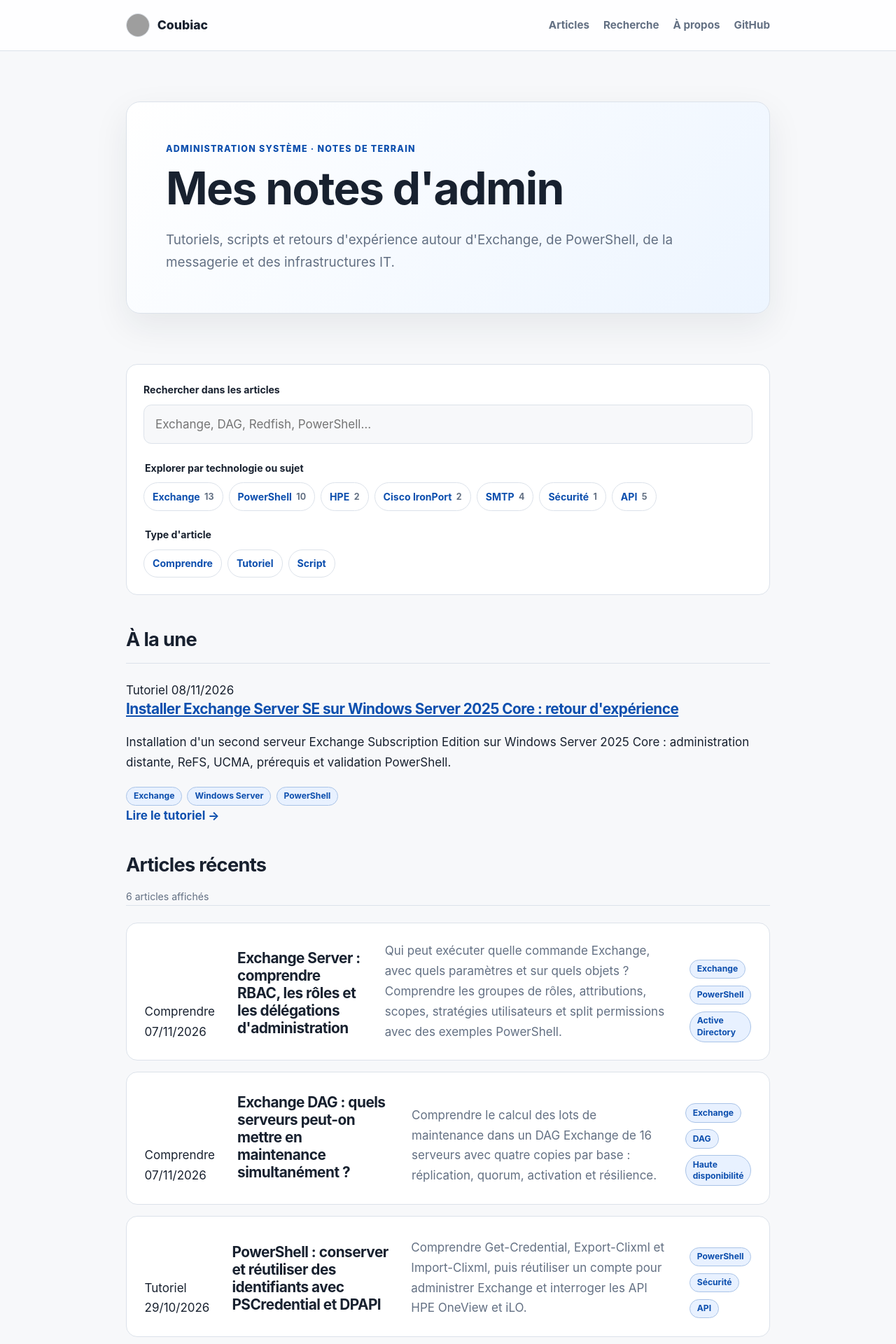
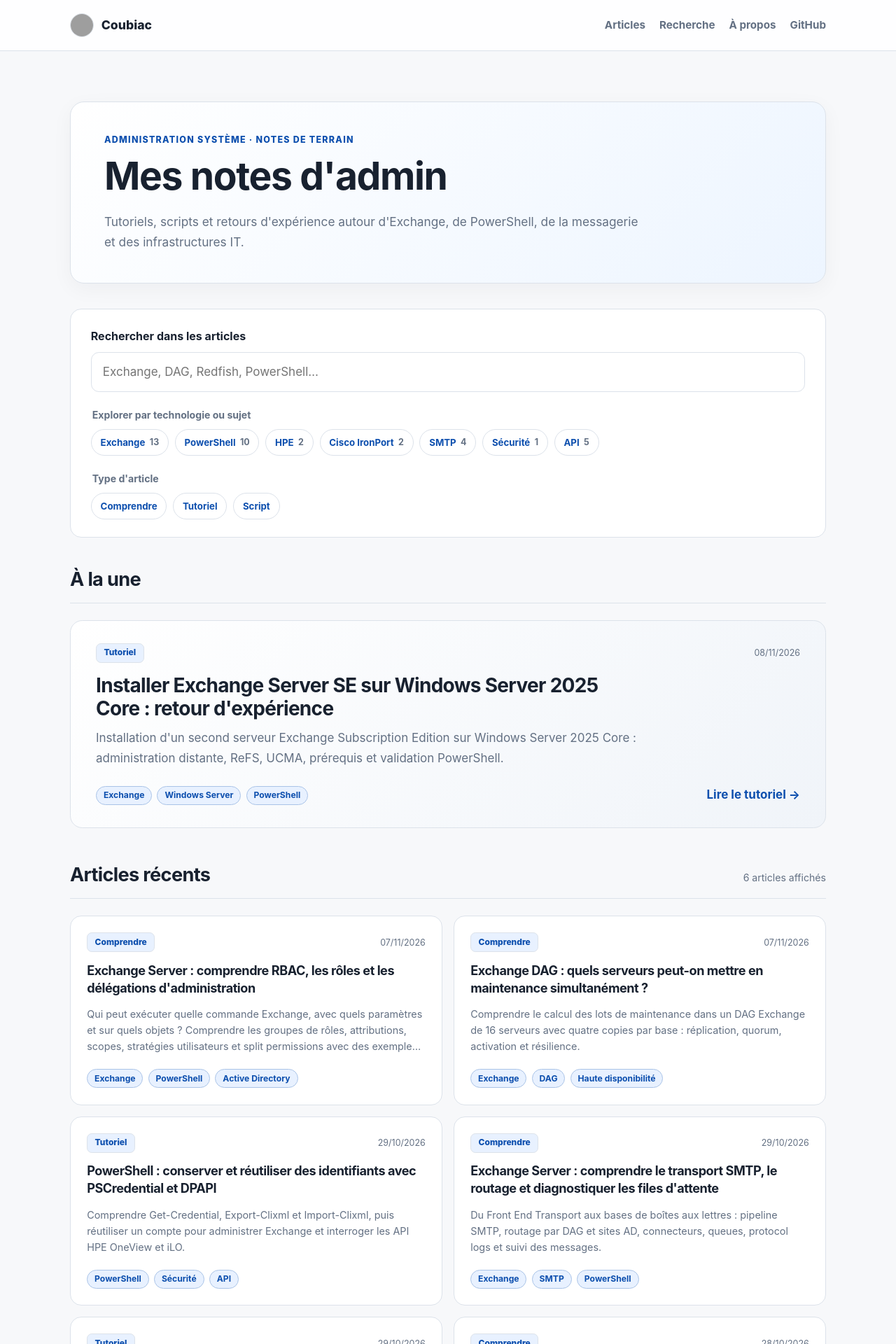
Before and after one commit to Coubiac/coubiac.github.io, a Jekyll site: the page built from index.html, in a window 1280 px wide. Shown: the top 1920 px of the page at 70% size. Built offline with Jekyll 4.4.1, drawn with Linux system fonts in a browser that asks for light colours; grey boxes are pictures that could not be loaded.

Commit message:
style: accueil en grille, article vedette et filtres accessibles

```diff
--- a/assets/css/style.css
+++ b/assets/css/style.css
@@ -315,3 +315,113 @@ pre code { padding: 0; color: inherit; background: transparent; font-size: .88re
 [hidden] {
   display: none !important;
 }
+
+
+/* Accueil : catalogue compact et filtres combinables */
+.layout-default .container { width: min(calc(100% - 2rem), 1080px); }
+.hero-home {
+  margin-bottom: 2.25rem;
+  padding: 2.7rem 3rem;
+  box-shadow: 0 8px 30px rgba(20, 34, 55, .045);
+}
+.hero-home h1 { font-size: clamp(2.35rem, 4.7vw, 3.45rem); }
+.hero-home .lead { max-width: 770px; font-size: 1.08rem; }
+.article-browser { margin-bottom: 2.75rem; }
+.article-browser .search-panel { margin-bottom: 0; padding: 1.6rem 1.8rem; gap: 1.3rem; }
+.article-browser .search-field label { font-size: 1rem; }
+.article-browser .search-control input { background: var(--surface); }
+.article-browser .tag-filters legend { color: var(--muted); }
+.article-browser .tag-filter-list { gap: .55rem; }
+.article-browser .tag-filter { padding: .4rem .8rem; font-size: .83rem; }
+.article-browser .tag-filter:focus-visible, .browse-all-link:focus-visible {
+  outline: 3px solid var(--accent); outline-offset: 3px;
+}
+.featured-section { margin-bottom: 3.2rem; }
+.featured-section .section-heading h2 { margin-top: 0; }
+.featured-card {
+  padding: 2rem 2.25rem;
+  border: 1px solid var(--border);
+  border-radius: 1.1rem;
+  background: linear-gradient(135deg, var(--surface), var(--surface-soft));
+}
+.featured-card-top, .featured-card-bottom, .post-card-top {
+  display: flex;
+  align-items: center;
+  justify-content: space-between;
+  gap: 1rem;
+}
+.featured-card-top time, .post-card-top time { color: var(--muted); font-size: .78rem; white-space: nowrap; }
+.featured-card h3 { max-width: 760px; margin: 1rem 0 .65rem; font-size: clamp(1.35rem, 2.3vw, 1.75rem); }
+.featured-card h3 a, .post-card h3 a { color: var(--text); text-decoration: none; }
+.featured-card h3 a:hover, .post-card h3 a:hover { color: var(--accent-dark); }
+.featured-card p { max-width: 780px; margin: 0; color: var(--muted); }
+.featured-card-bottom { align-items: end; margin-top: 1.4rem; }
+.featured-card-bottom .tag-list { margin: 0; }
+.article-type {
+  display: inline-flex;
+  width: fit-content;
+  align-items: center;
+  padding: .28rem .65rem;
+  border: 1px solid var(--border);
+  border-radius: .45rem;
+  color: var(--accent-dark);
+  background: var(--accent-soft);
+  font-size: .75rem;
+  line-height: 1.4;
+  font-weight: 800;
+}
+.article-heading { display: flex; align-items: baseline; justify-content: space-between; gap: 1rem; }
+.article-heading h2 { margin-top: 0; }
+.article-heading .search-status { min-height: 0; margin-bottom: 1rem; white-space: nowrap; }
+.post-grid { grid-template-columns: repeat(2, minmax(0, 1fr)); gap: 1rem; }
+.post-grid .post-card {
+  min-width: 0;
+  display: flex;
+  flex-direction: column;
+  align-items: stretch;
+  justify-content: flex-start;
+  gap: .85rem;
+  padding: 1.45rem;
+  transition: border-color .15s ease;
+}
+.post-grid .post-card:hover { border-color: color-mix(in srgb, var(--accent) 40%, var(--border)); }
+.post-grid .post-card h3 { margin: 0; font-size: 1.13rem; line-height: 1.38; overflow-wrap: anywhere; }
+.post-grid .post-card .post-card-description {
+  color: var(--muted);
+  font-size: .9rem;
+  line-height: 1.6;
+  display: -webkit-box;
+  -webkit-line-clamp: 3;
+  -webkit-box-orient: vertical;
+  overflow: hidden;
+}
+.post-grid .post-card-tags { margin: auto 0 0; padding-top: .3rem; }
+.browse-all { margin-top: 2rem; text-align: center; }
+.browse-all-link {
+  display: inline-flex;
+  justify-content: center;
+  min-width: 240px;
+  padding: .8rem 1.25rem;
+  border: 1px solid var(--border);
+  border-radius: .75rem;
+  background: var(--surface);
+  color: var(--accent-dark);
+  font-size: .9rem;
+  font-weight: 750;
+  text-decoration: none;
+}
+.browse-all-link:hover { border-color: var(--accent); background: var(--accent-soft); }
+
+@media (max-width: 720px) {
+  .hero-home { padding: 2rem 1.35rem; margin-bottom: 1.5rem; }
+  .article-browser .search-panel { padding: 1.25rem; }
+  .featured-card { padding: 1.4rem; }
+  .featured-card-bottom { align-items: flex-start; flex-direction: column; }
+  .post-grid { grid-template-columns: 1fr; }
+  .article-heading { align-items: flex-start; flex-direction: column; gap: 0; }
+  .article-heading .search-status { margin-bottom: 1rem; }
+}
+
+@media (prefers-reduced-motion: reduce) {
+  .post-grid .post-card { transition: none; }
+}
```
